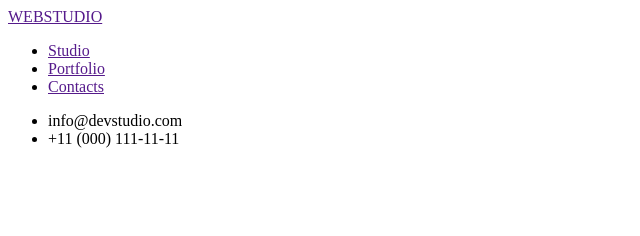
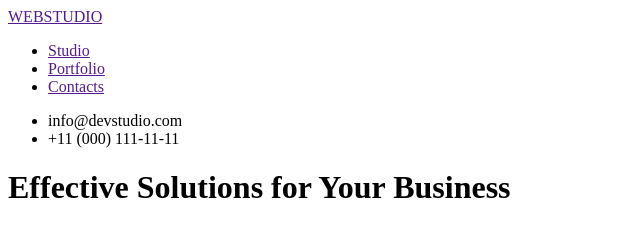
Before and after one commit to gamorka/goit-markup-hw-01, a plain HTML site: page index.html in a window 1280 px wide. Shown: the whole page, without its empty margins (0-640 px from the left). Drawn offline with Linux system fonts and the light colour scheme.

Commit message:
Update index.html

```diff
--- a/index.html
+++ b/index.html
@@ -30,7 +30,7 @@
     <li>+11 (000) 111-11-11</li>
 </ul>
 
-<h1></h1>
+<h1>Effective Solutions for Your Business</h1>
  </header>
 
  <main></main>
```
